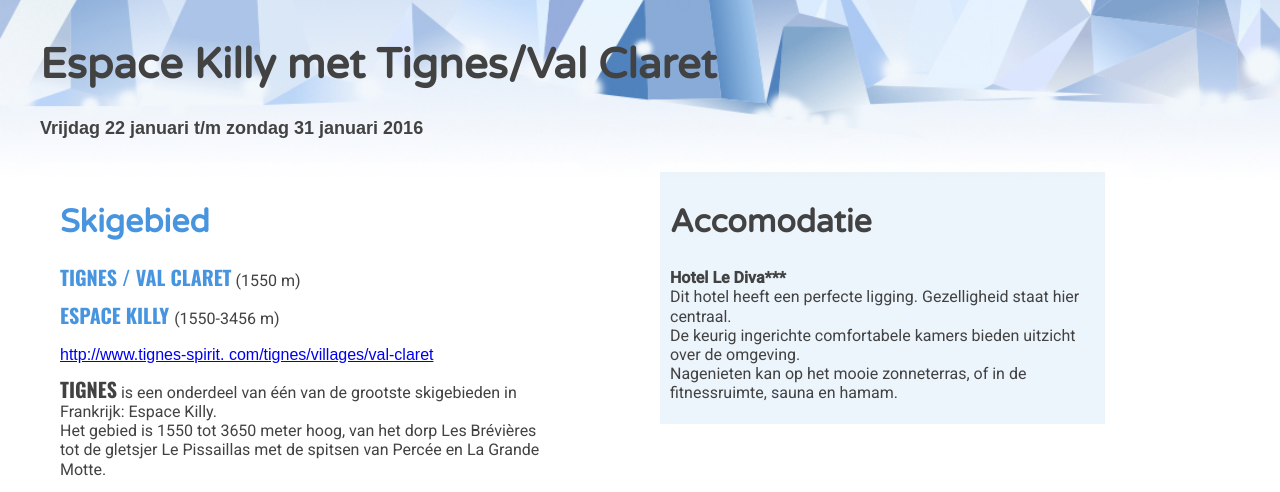
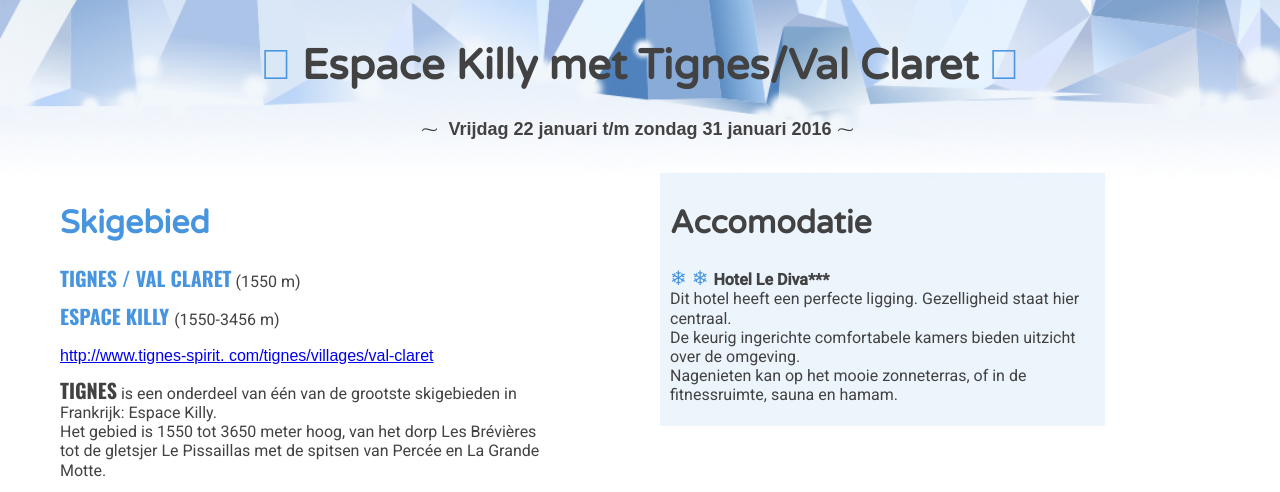
Before and after one commit to MarianSloot/ski-fun-43, a website: page reis1.html in a window 1280 px wide. Shown: the part 285-777 px from the top of the page. Drawn offline with nearby package versions, Linux system fonts and the light colour scheme; a web font is replaced by a local one.

Commit message:
using pseudo-selectors for typographic effects

```diff
--- a/css/main.css
+++ b/css/main.css
@@ -15,10 +15,6 @@
   display: inline-block;
   width: 15px;
 }
-
-
-
-
 
 * {
     -webkit-box-sizing: border-box;
@@ -96,6 +92,18 @@
    letter-spacing: 0.05em;*/
 }
 
+h1 {text-align: center;
+}
+
+h1:before, h1:after {
+  font-family: 'maki', sans-serif;
+  content: "\e836";
+  color: #4794df;
+  padding: 10px;
+}
+
+
+
 .groep1 h3, .groep2 h3, .transfer h3 {
   font-family: 'Oswald', sans-serif;
   font-weight: 400;
@@ -108,6 +116,15 @@
 
 }
 
+.reis__hoofdkop h4 {
+  text-align: center;
+}
+
+.reis__hoofdkop h4:before, .reis__hoofdkop h4:after{
+  content: "⁓ "; /*&#8275";   Swung Dash U+2053   http://unicode-table.com/en/2053/ */
+  font-weight: 300;
+  padding: 5px;
+}
 
 h4 {
   font-size: 18px;
@@ -121,6 +138,13 @@
 p {
   font-family: 'Roboto', sans-serif;
 
+}
+
+.groep1 p:before, .groep2 p:before {
+  content: "❄ ❄ ";
+  text-align: center;
+  color: #4794df;
+  font-size: 20px;
 }
 
 .condensed {
```
